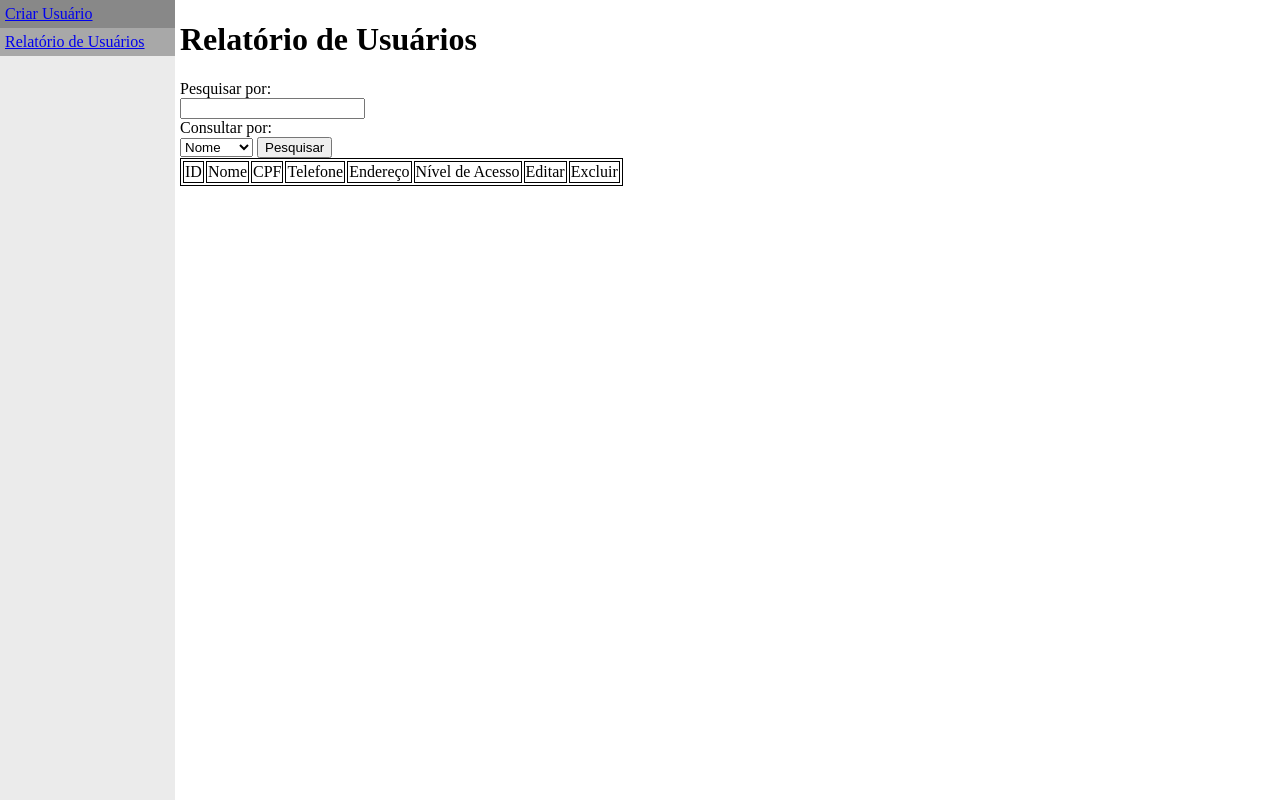
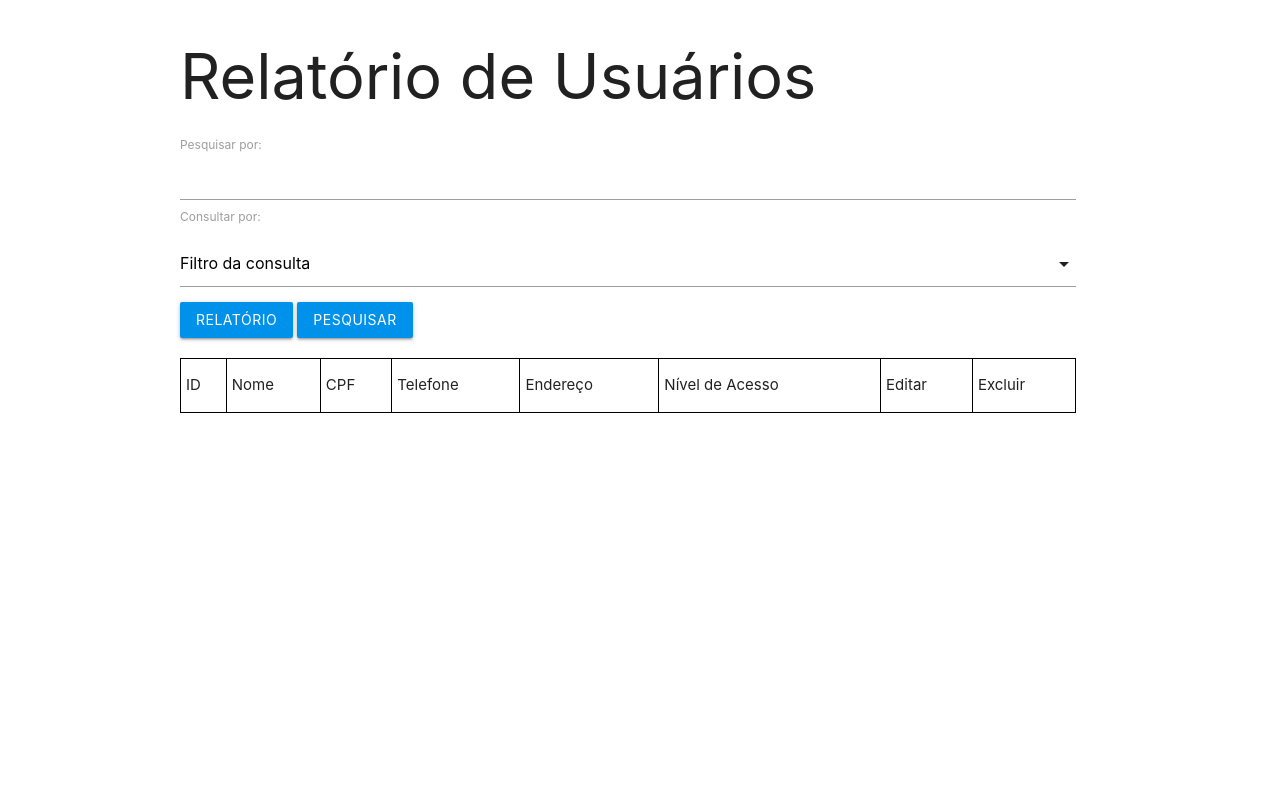
Before and after one commit to n0tzena/biblioteca, a PHP site: page /admin/user.php in a window 1280 px wide. Run offline with PHP 8.4, Linux system fonts and the light colour scheme; data that the repository does not hold is empty.

Commit message:
userinterface(materialize)

```diff
--- a/admin/user.php
+++ b/admin/user.php
@@ -2,33 +2,52 @@
 <html lang="en">
 <head>
     <meta charset="UTF-8">
+    <link href="https://fonts.googleapis.com/icon?family=Material+Icons" rel="stylesheet">
+    <link type="text/css" rel="stylesheet" href="../materialize/css/materialize.min.css"  media="screen,projection"/>
     <meta name="viewport" content="width=device-width, initial-scale=1.0">
     <link rel="stylesheet" href="style.css">
     <title>Relatório</title>
 </head>
 <body>
+    <!--
+    <div class="row">
+        <div>
             <nav>
                 <ul>
                     <li><a href="./createuser.php">Criar Usuário</a></li>
                     <li><a href="./user.php">Relatório de Usuários</a></li>
                 </ul>
             </nav>
+        </div>
+    </div>
+    -->
+
+
     <div class="container">
         <h1>Relatório de Usuários</h1>
         <form method="post">
             <label for="search">Pesquisar por:</label>
-            <input type="text" id="search" name="pesquisa">
+            <input type="text" id="search" name="pesquisa" autocomplete="off">
             <label for="consultaPor">Consultar por: </label>
+
+            <div class="input-field col s12">
                 <select id="consultaPor" name="consultaPor">
+                    <option value="" selected disable>Filtro da consulta</option>
                     <option value="id">ID</option>
-                <option selected value="nome">Nome</option>
+                    <option value="nome">Nome</option>
                     <option value="cpf">CPF</option>
                     <option value="telefone">Telefone</option>
                 </select>
-            <input type="submit" name="submit" value="Pesquisar">
+            </div>
+
+            <div class="row">
+                <button onclick="location.href='./createuser.php';" class="btn light-blue accent-4">Relatório</button>
+                <button class="btn light-blue accent-4" type="submit" name="submit">Pesquisar</button>
+            </div>
         </form>
 
-        <table>
+        <div class="row">
+            <table class="stripped centered">
                 <thead>
                     <tr>
                         <td>ID</td>
@@ -85,5 +104,12 @@
                 </tbody>
             </table>
         </div>
+    </div>
+    <script type="text/javascript" src="../materialize/js/materialize.min.js"></script>
+    <script>
+        document.addEventListener('DOMContentLoaded', function() {
+            var sel = document.querySelectorAll('select');
+            M.FormSelect.init(sel)});
+    </script>
 </body>
 </html>
```
Also changed, not shown: admin/createuser.php (+14 -8 lines). Lines whose indentation alone changed are shown as unchanged.
